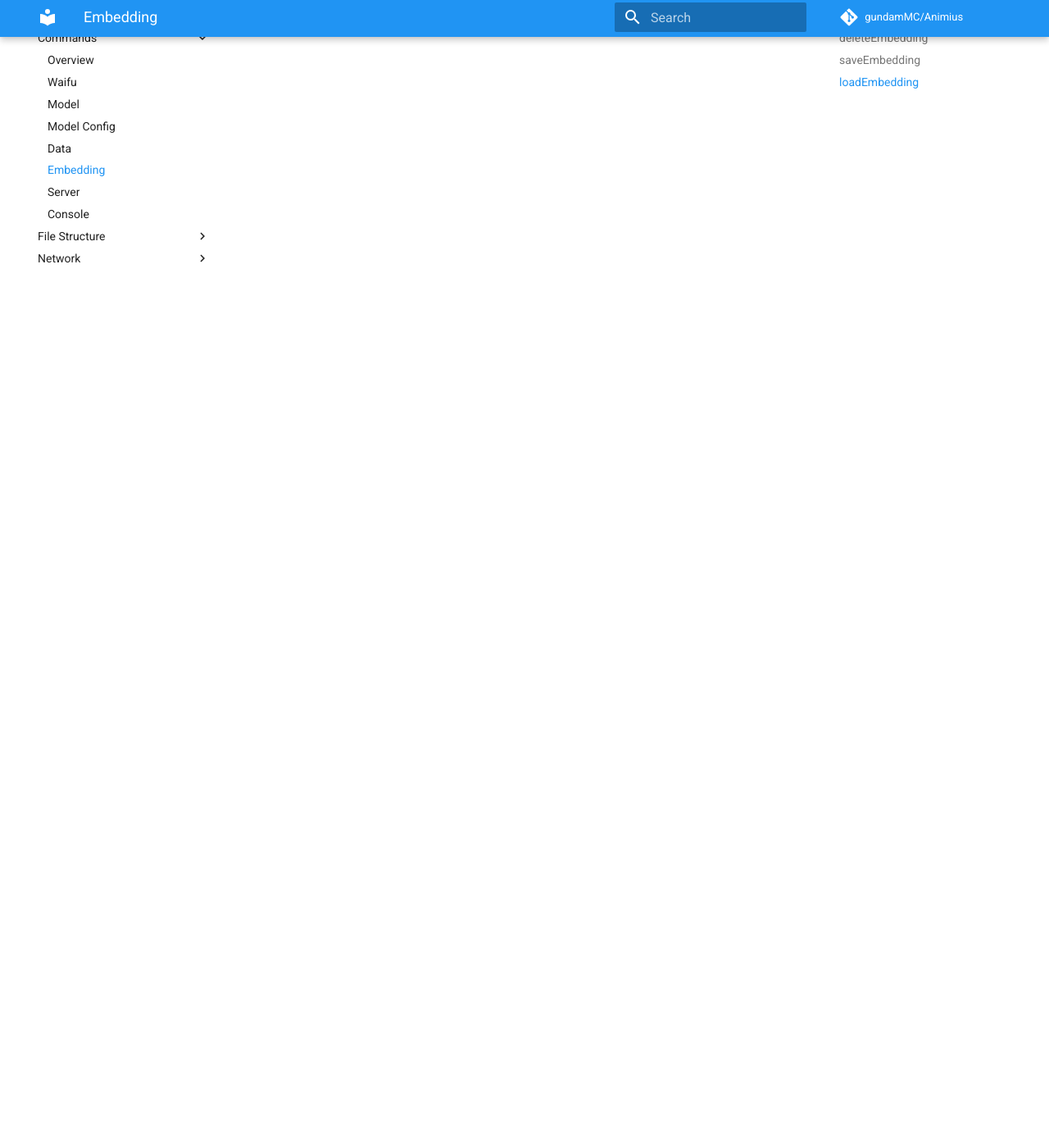
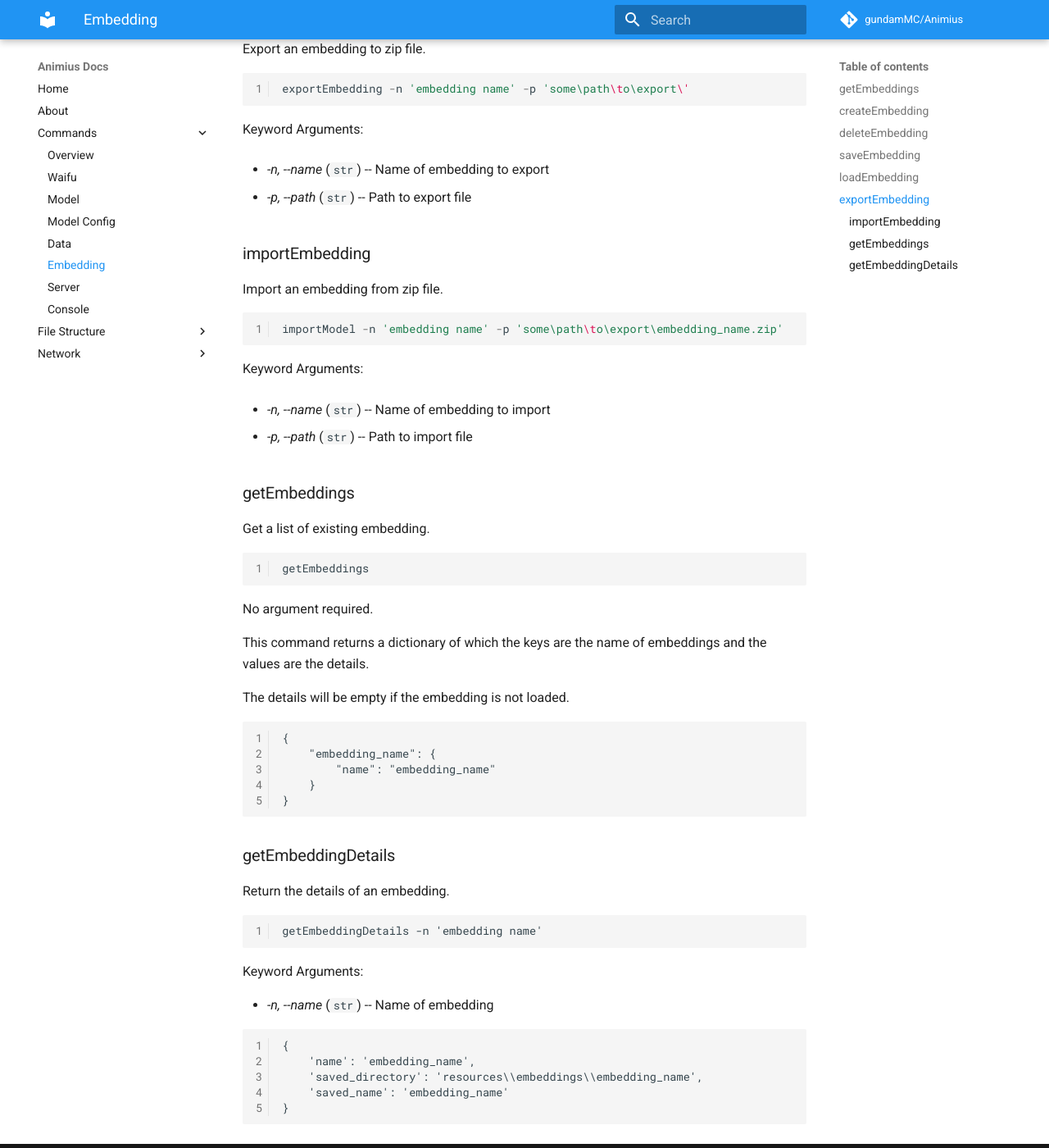
Before and after one commit to gundamMC/animius, an MkDocs documentation site: the page built from docs/commands/embedding.md, in a window 1280 px wide and 1400 px high, scrolled down 1447 px. Shown: the whole window at 82% size. Built offline with MkDocs 1.6.1 and Material for MkDocs 9.7.7, drawn with Linux system fonts in a browser that asks for light colours; comment, search, counter and statistics services are not loaded.

Commit message:
Update embedding docs.
Signed-off-by: xAsiimov <admin@xasiimov.com>

````diff
--- a/docs/commands/embedding.md
+++ b/docs/commands/embedding.md
@@ -61,3 +61,73 @@ loadEmbedding -n 'embedding name'
 Keyword Arguments:
 
 * *-n, --name* (`str`) -- Name of embedding to load
+
+## exportEmbedding
+
+Export an embedding to zip file.
+
+```
+exportEmbedding -n 'embedding name' -p 'some\path\to\export\'
+```
+
+Keyword Arguments:
+
+* *-n, --name* (`str`) -- Name of embedding to export
+
+* *-p, --path* (`str`) -- Path to export file
+
+### importEmbedding
+
+Import an embedding from zip file.
+
+```
+importModel -n 'embedding name' -p 'some\path\to\export\embedding_name.zip'
+```
+
+Keyword Arguments:
+
+* *-n, --name* (`str`) -- Name of embedding to import
+
+* *-p, --path* (`str`) -- Path to import file
+
+###getEmbeddings
+
+Get a list of existing embedding.
+
+```
+getEmbeddings
+```
+
+No argument required.
+
+This command returns a dictionary of which the keys are the name of embeddings and the values are the details.
+
+The details will be empty if the embedding is not loaded.
+
+```
+{
+	"embedding_name": {
+		"name": "embedding_name"
+	}
+}
+```
+
+### getEmbeddingDetails
+
+Return the details of an embedding.
+
+```
+getEmbeddingDetails -n 'embedding name'
+```
+
+Keyword Arguments:
+
+* *-n, --name* (``str``) -- Name of embedding
+
+```
+{
+    'name': 'embedding_name',
+	'saved_directory': 'resources\\embeddings\\embedding_name',
+	'saved_name': 'embedding_name'
+}
+```
````
